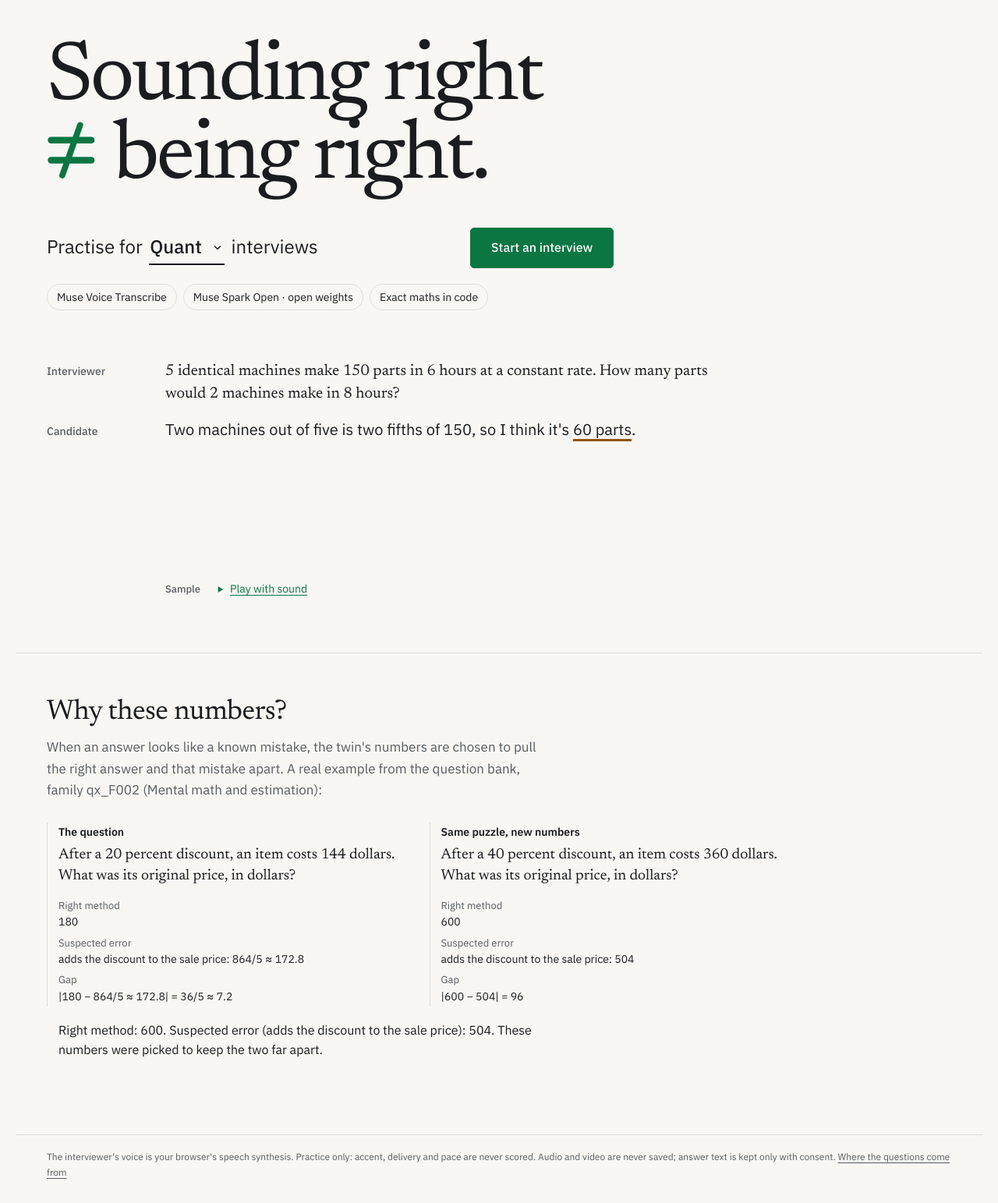
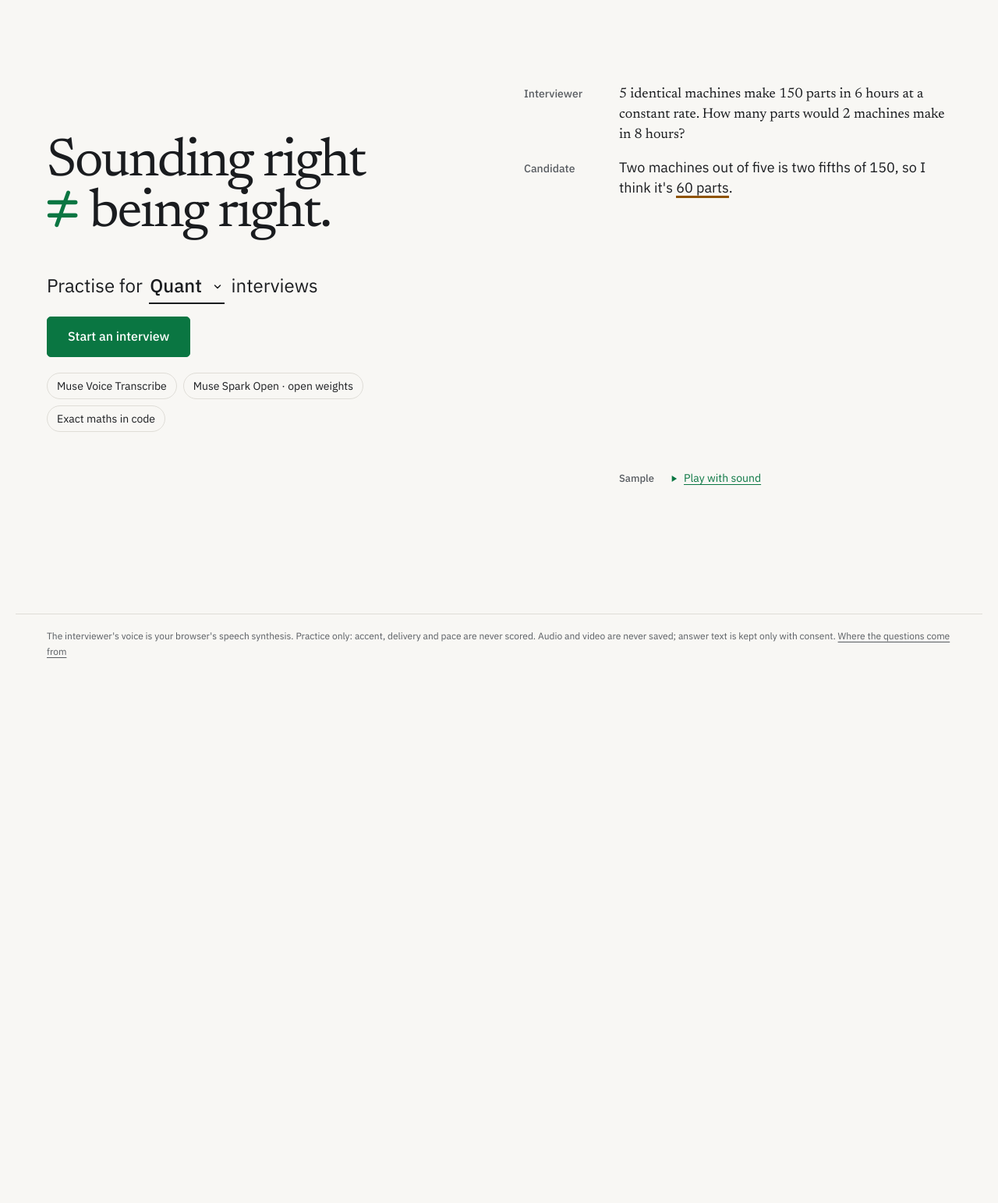
Before and after one commit to chisom-OOO/unbluffable, a FastAPI app: page /ui in a window 1280 px wide. Shown: the part 60-1603 px from the top of the page at 78% size. After the commit the page ends 904 px from the top, so only its background shows below. Run offline with FastAPI, Linux system fonts and the light colour scheme; some libraries are stand-ins or nearby versions.

Commit message:
Landing: centred two-column hero, twin ending, restart on track change, no Why section
- Centred in the page column; from 1280px wide the hero (headline, selector, chips) takes
  the left half and the sample conversation the right; stacked below that.
- The sample ends with the real twin from the same family (the engine's own choice for the
  sample's mistake): "Now the same puzzle with new numbers: <twin question>" and a correct
  one-line answer. The sample test checks the twin instance, its answer and every number
  ("minus 79" read as negative, "49 minus 73" as a subtraction).
- Changing the track restarts the sample from the first line and plays it through, typed in;
  spoken too when sound is on. Reduced motion: the finished exchange.
- "Why these numbers?" is gone from the landing (still in the room and the report).

Co-Authored-By: Claude Opus 5.5 <noreply@anthropic.com>

```diff
--- a/app/static/ui/exam-room.css
+++ b/app/static/ui/exam-room.css
@@ -246,20 +246,9 @@ a.track:hover, button.track:not([aria-disabled="true"]):hover { border-color: va
   font: 400 14px/1.3 var(--sans); color: var(--ink); text-decoration: none; transition: border-color .15s var(--ease); }
 .proof a:hover { border-color: var(--muted); text-decoration: none; }
 
-/* "Why these numbers?": one real twin from the bank, set as the room's receipt (always open). */
-.why-example { padding: 56px 40px 48px; border-top: 1px solid var(--line); }
-.why-example h2 { font: 400 clamp(28px, 3vw, 36px)/1.15 var(--serif); letter-spacing: -.015em; }
-.why-example > p { color: var(--muted); font-size: 17px; line-height: 1.6; max-width: 62ch; margin: 10px 0 28px; }
-.why-receipt { max-width: 980px; margin: 0; }
-.why-receipt .receipt-body { margin-top: 0; }
-.why-receipt .receipt-head { font-size: 14px; }
-.why-receipt .receipt-words { font: 400 19px/1.45 var(--serif); margin: 2px 0 14px; }
-.why-receipt dt { font-size: 13px; }
-.why-receipt dd { font-size: 16px; }
-.why-receipt .why-line { color: var(--ink); font-size: 16px; line-height: 1.55; margin-top: 18px; padding-left: 15px; max-width: 70ch; }
-@media (max-width: 1080px) { .landing-stage, .why-example { padding-left: 28px; padding-right: 28px; } }
+@media (max-width: 1080px) { .landing-stage { padding-left: 28px; padding-right: 28px; } }
 @media (max-width: 760px) {
-  .landing-stage, .why-example { padding-left: 18px; padding-right: 18px; }
+  .landing-stage { padding-left: 18px; padding-right: 18px; }
   .scene .line { grid-template-columns: minmax(0, 1fr); gap: 2px; }
   .scene-foot { padding-left: 0; }
   .scene .says, .scene .sampleq { font-size: 18px; }
@@ -1082,10 +1071,6 @@ input[type="checkbox"] { accent-color: var(--active, var(--ink)); width: 18px; h
 .code-case.ok .code-mark::before { content: "✓"; }
 .code-case.bad .code-mark::before { content: "✗"; }
 
-/* Landing: a new track's sample fades in once (reduced motion: no animation). */
-.scene.swap .replay-body, .scene.swap .asks { animation: sample-in .18s var(--ease); }
-@keyframes sample-in { from { opacity: 0; } }
-
 /* Market making: the room is one screen tall. The question and a compact scorecard sit on top;
    the transcript takes the remaining height, wraps and scrolls on its own (following the
    latest line); the answer dock sits under it. Short windows fall back to page scroll. */
@@ -1105,3 +1090,17 @@ input[type="checkbox"] { accent-color: var(--active, var(--ink)); width: 18px; h
 .room.market > .rail { align-self: stretch; position: static; min-height: 0; overflow-y: auto; }
 .room.market .qtext { font-size: clamp(24px, 2.2vw, 30px); line-height: 1.2; }
 .room.market .type-answer { height: 72px; min-height: 0; }
+
+/* Landing: inside the centred page column (the shell, 1240px). From 1280px wide the hero takes the left half and
+   the sample conversation the right; below that they stack (headline, selector, sample). */
+
+@media (min-width: 1280px) {
+  .landing-stage { display: grid; grid-template-columns: minmax(0, 1fr) minmax(0, 1fr); column-gap: 64px; align-items: center;
+    min-height: calc(100vh - 61px); min-height: calc(100dvh - 61px); padding-top: 40px; padding-bottom: 48px; }
+  .landing-stage .headline { font-size: clamp(64px, 5.4vw, 92px); }
+  .landing-stage .go { gap: 16px 24px; }
+  .landing-stage .scene { margin-top: 0; max-width: none; }
+  .landing-stage .scene .line { grid-template-columns: 6.5rem minmax(0, 1fr); gap: 18px; }
+  .landing-stage .scene .sampleq, .landing-stage .scene .says { font-size: 18px; }
+  .landing-stage .scene-foot { padding-left: calc(6.5rem + 18px); }
+}
--- a/app/static/ui/landing-samples.js
+++ b/app/static/ui/landing-samples.js
@@ -2,7 +2,9 @@
 // (content/forge/<family>.json, instance 1): the question and its spoken form are the family's
 // own; the candidate commits to one of the family's verified wrong-method values; the
 // challenge is a Socratic question about their own words that never gives the answer; the
-// recovery reaches the family's stored answer. tests/test_landing_sample.py checks every number.
+// recovery reaches the family's stored answer. Then the twin: the same family's instance that
+// the engine picks for that mistake, and a one-line correct answer.
+// tests/test_landing_sample.py checks every number.
 // `challenge` marks the words the challenge quotes; `value` is the number a line commits to.
 window.UB_SAMPLES = {
   quant: {
@@ -15,6 +17,13 @@ window.UB_SAMPLES = {
       { who: "interviewer", kind: "challenge", text: "You said 60. How long do the two machines run, compared with the five?" },
       { who: "candidate", text: "Eight hours, not six. So 60 times 8 over 6, which is 80 parts.", value: "80" },
     ],
+    // The twin: the engine's own choice for this mistake (instance 36).
+    twin: {
+      instance: 35,
+      question: "3 identical machines make 60 parts in 2 hours at a constant rate. How many parts would 8 machines make in 10 hours?",
+      spoken: "three identical machines make sixty parts in two hours at a constant rate. How many parts would eight machines make in ten hours?",
+      answer: { text: "That's 10 parts per machine-hour, times 8 machines and 10 hours, so 800 parts.", value: "800" },
+    },
   },
   ib: {
     family: "ibx_F015",
@@ -26,6 +35,13 @@ window.UB_SAMPLES = {
       { who: "interviewer", kind: "challenge", text: "You said 210 days. Does paying your suppliers later lengthen or shorten the time your cash is tied up?" },
       { who: "candidate", text: "Shorten, so I subtract them. 88 plus 49 minus 73 is 64 days.", value: "64" },
     ],
+    // The twin: the engine's own choice for this mistake (instance 29).
+    twin: {
+      instance: 28,
+      question: "Consider a publisher. Receivable days are 15, inventory days are 15, and payable days are 109. What is the cash conversion cycle, in days?",
+      spoken: "Consider a publisher. Receivable days are fifteen, inventory days are fifteen, and payable days are one hundred and nine. What is the cash conversion cycle, in days?",
+      answer: { text: "Add 15 and 15, take away 109, so it's minus 79 days.", value: "-79" },
+    },
   },
   consulting: {
     family: "co_F025",
@@ -37,6 +53,13 @@ window.UB_SAMPLES = {
       { who: "interviewer", kind: "challenge", text: "You said 0.6 dollars. What unit is the campaign spend in?" },
       { who: "candidate", text: "Thousands of dollars. So it's 600 thousand over 1,000, which is 600 dollars per customer.", value: "600" },
     ],
+    // The twin: the engine's own choice for this mistake (instance 9).
+    twin: {
+      instance: 8,
+      question: "A campaign spends 700 thousand dollars and acquires 400 new customers. What is average acquisition cost, in dollars per new customer?",
+      spoken: "A campaign spends seven hundred thousand dollars and acquires four hundred new customers. What is average acquisition cost, in dollars per new customer?",
+      answer: { text: "It's 700 thousand over 400, so 1,750 dollars per customer.", value: "1750" },
+    },
   },
   software: {
     family: "swf_F015",
@@ -48,5 +71,12 @@ window.UB_SAMPLES = {
       { who: "interviewer", kind: "challenge", text: "You said it returns 12. Read the condition again: what does strictly greater rule out?" },
       { who: "candidate", text: "It rules out 12 itself, so the search should return 27.", value: "27" },
     ],
+    // The twin: the engine's own choice for this mistake (instance 27).
+    twin: {
+      instance: 26,
+      question: "In sorted values 8, 9, 38, 40, 47, 49, 60, find the first value strictly greater than 9. Return minus one if none qualifies. What integer should your function return?",
+      spoken: "In sorted values eight, nine, thirty-eight, forty, forty-seven, forty-nine, sixty, find the first value strictly greater than nine. Return minus one if none qualifies. What integer should your function return?",
+      answer: { text: "Strictly greater than 9 skips the 9 itself, so it returns 38.", value: "38" },
+    },
   },
 };
--- a/app/static/ui/landing.js
+++ b/app/static/ui/landing.js
@@ -1,9 +1,11 @@
 // Landing: the claim, the labelled sample playing out as live type, and the track choice.
 // The sample follows the "Practise for [track]" selector: one per track, each from a real forge
-// family (landing-samples.js), swapped instantly to its finished state.
+// family (landing-samples.js). Choosing a track restarts it from the first line and plays it
+// through, typed in as on first load, and spoken too when sound is on (reduced motion: the
+// finished exchange at once). It ends with the twin: the same puzzle with new numbers, answered.
 // If the visitor hasn't interacted within 3 s, the sample plays silently (browsers block sound
 // without a click): the candidate's line types in, the number they commit to is underlined,
-// the interviewer's challenge appears, then the recovery and "Same puzzle, new numbers."
+// the interviewer's challenge appears, then the recovery and the twin.
 // "Play with sound" speaks it with the browser's speech synthesis: the interviewer reads the
 // question, then each line appears as it is spoken, the interviewer in one voice and the
 // candidate in a second voice (or, with a single voice, at a different pitch and rate). The
@@ -67,8 +69,13 @@ document.addEventListener("DOMContentLoaded", () => {
   // ---------- The sample ----------
   let sample = SAMPLES[pick.value] || SAMPLES.quant;
   $("landing-puzzle").textContent = sample.question;
-  const CODA = { who: "interviewer", kind: "twin", text: "Same puzzle, new numbers." };
-  let lines = [...sample.lines, CODA];
+  // The ending: the twin from the same family, and its correct one-line answer.
+  const LEAD = "Now the same puzzle with new numbers:";
+  const ending = (s) => [
+    { who: "interviewer", kind: "twin", text: `${LEAD} ${s.twin.question}`, speech: `${LEAD} ${s.twin.spoken}` },
+    { who: "candidate", text: s.twin.answer.text },
+  ];
+  let lines = [...sample.lines, ...ending(sample)];
   const body = $("replay-body"), toggle = $("replay-toggle"), note = $("replay-note");
   const toggleLabel = toggle.querySelector("span");
   const synth = window.speechSynthesis && typeof window.SpeechSynthesisUtterance === "function" ? window.speechSynthesis : null;
@@ -130,8 +137,9 @@ document.addEventListener("DOMContentLoaded", () => {
     if (reducedMotion()) showAll();
   }).catch(() => {});
 
-  // A new track: its sample replaces the old one at once, finished (a short fade unless reduced
-  // motion). A real recording, once committed, stays whatever the track.
+  // A new track: its sample restarts from the first line and plays through, typed in, and
+  // spoken too when sound is on (the speaker icon). Reduced motion: the finished exchange.
+  // A real recording, once committed, stays whatever the track.
   function swapSample() {
     const next = SAMPLES[pick.value];
     if (real || !next || next === sample) return;
@@ -139,15 +147,16 @@ document.addEventListener("DOMContentLoaded", () => {
     say("");
     sample = next;
     $("landing-puzzle").textContent = sample.question;
-    lines = [...sample.lines, CODA];
+    lines = [...sample.lines, ...ending(sample)];
     nodes = buildNodes();
-    showAll();
-    const scene = body.closest(".scene");
-    scene.classList.remove("swap");
-    if (!reducedMotion()) { void scene.offsetWidth; scene.classList.add("swap"); }
+    restarted = true;
+    if (reducedMotion()) { showAll(); return; }
+    if (synth && !muted()) playSound();
+    else playSilent(false);
   }
 
   let run = 0, timers = [], guards = [], playing = false;
+  let restarted = false;  // a track change has started the sample: the first-load timer leaves it alone
   const later = (id, ms, fn) => timers.push(setTimeout(() => { if (id === run) fn(); }, ms));
   const typed = (i) => nodes[i].querySelector(".typed");
 
@@ -255,7 +264,7 @@ document.addEventListener("DOMContentLoaded", () => {
       const index = i++;
       if (index < 0) { speakOne(real ? $("landing-puzzle").textContent : sample.spoken, "interviewer", () => {}); return; }
       const line = lines[index];
-      speakOne(line.text, line.who, (u) => {
+      speakOne(line.speech || line.text, line.who, (u) => {
         if (line.who === "candidate" && !real && !reducedMotion()) typeLine(id, index, sayMs(line) / (u.rate || 1));
         else showLine(index);
       });
@@ -287,7 +296,7 @@ document.addEventListener("DOMContentLoaded", () => {
   ["pointerdown", "keydown"].forEach((e) => addEventListener(e, mark, { once: true }));
   // A visitor who is already clicking or typing gets the finished exchange, not motion.
   setTimeout(() => {
-    if (playing || reducedMotion()) return;
+    if (restarted || playing || reducedMotion()) return;
     if (interacted) { stop("idle"); showAll(); } else playSilent(false);
   }, 3000);
 });
```
Also changed, not shown: app/templates/landing.html (+2 -27 lines), tests/test_landing_sample.py (+32 -5 lines), tests/test_landing_why.py (+21 -31 lines).
